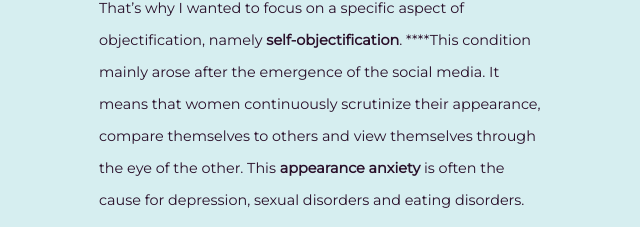
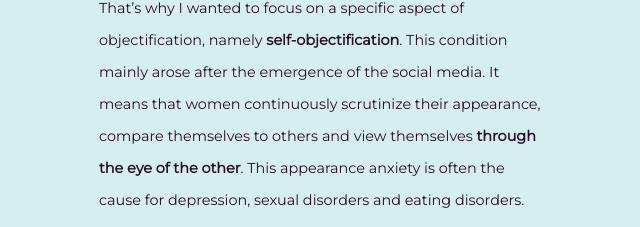
Before and after one commit to littlefinger42/lauras-portfolio, a Gatsby site: page / in a window 1280 px wide. Shown: the part 2398-2625 px from the top of the page, without its empty margins (573-1213 px from the left). Built offline with nearby package versions, Linux system fonts and the light colour scheme; Gatsby itself is replaced by a stand-in of ours; a web font is replaced by a local one.

Commit message:
Update Portfolio Item “picture-people”

```diff
--- a/static/portfolio/picture-people.md
+++ b/static/portfolio/picture-people.md
@@ -3,6 +3,6 @@ date: 2018-05-25T22:35:56.439Z
 title: Picture People
 videoId: 2ZpSprdQIkE
 ---
-**Sexism** in the media is nothing new. On the daily we are confronted by imagery in which scantily clad women are used as decoration, or worse: they are reduced to **sexual objects** to sell a product. There are already campaigns against this issue. That’s why I wanted to focus on a specific aspect of objectification, namely **self-objectification**. ****This condition mainly arose after the emergence of the social media. It means that women continuously scrutinize their appearance, compare themselves to others and view themselves through the eye of the other. This **appearance anxiety** is often the cause for depression, sexual disorders and eating disorders.
+**Sexism** in the media is nothing new. On the daily we are confronted by imagery in which scantily clad women are used as decoration, or worse: they are reduced to **sexual objects** to sell a product. There are already campaigns against this issue. That’s why I wanted to focus on a specific aspect of objectification, namely **self-objectification**. This condition mainly arose after the emergence of the social media. It means that women continuously scrutinize their appearance, compare themselves to others and view themselves **through the eye of the other**. This appearance anxiety is often the cause for depression, sexual disorders and eating disorders.
 
 With this animation I want to make the public aware of this problem and **change the general mentality.** When you look at a self-objectiying person, don’t think “what an attention-seeker” (we all love attention) but have compassion for **the person behind the picture.**
```
